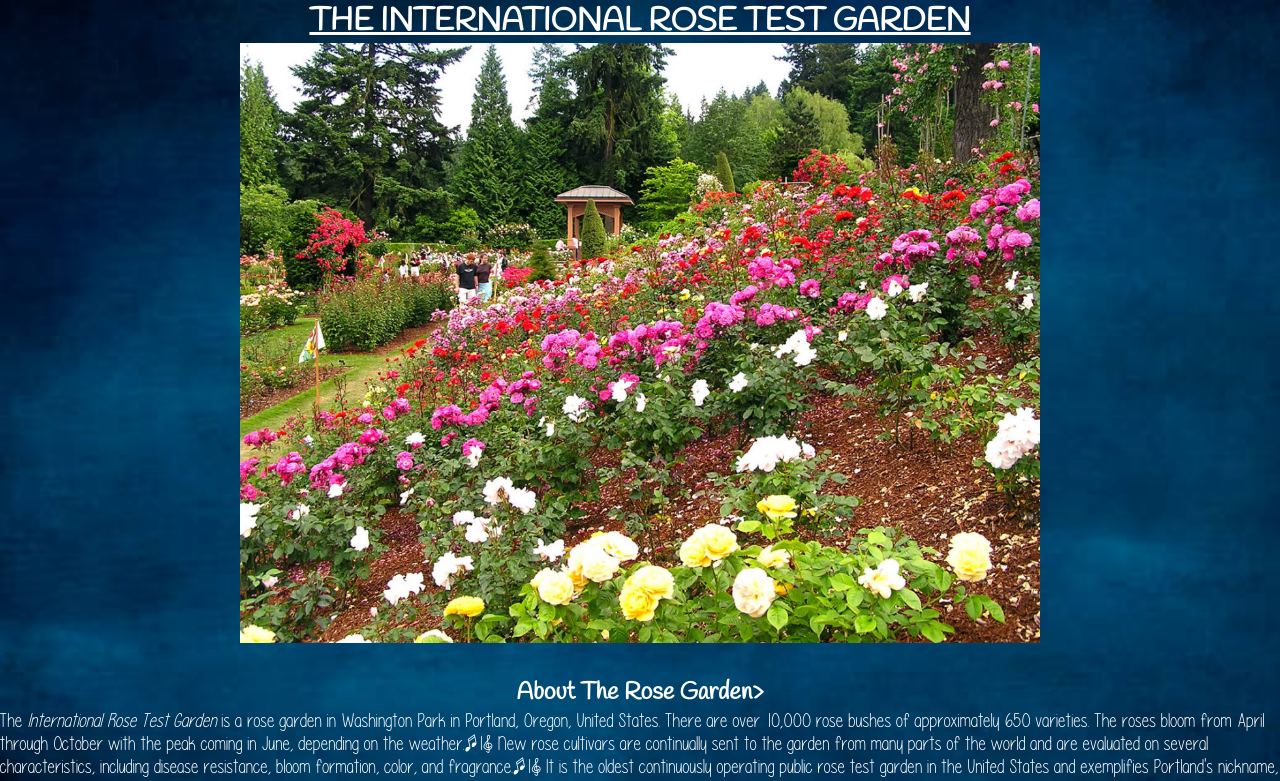
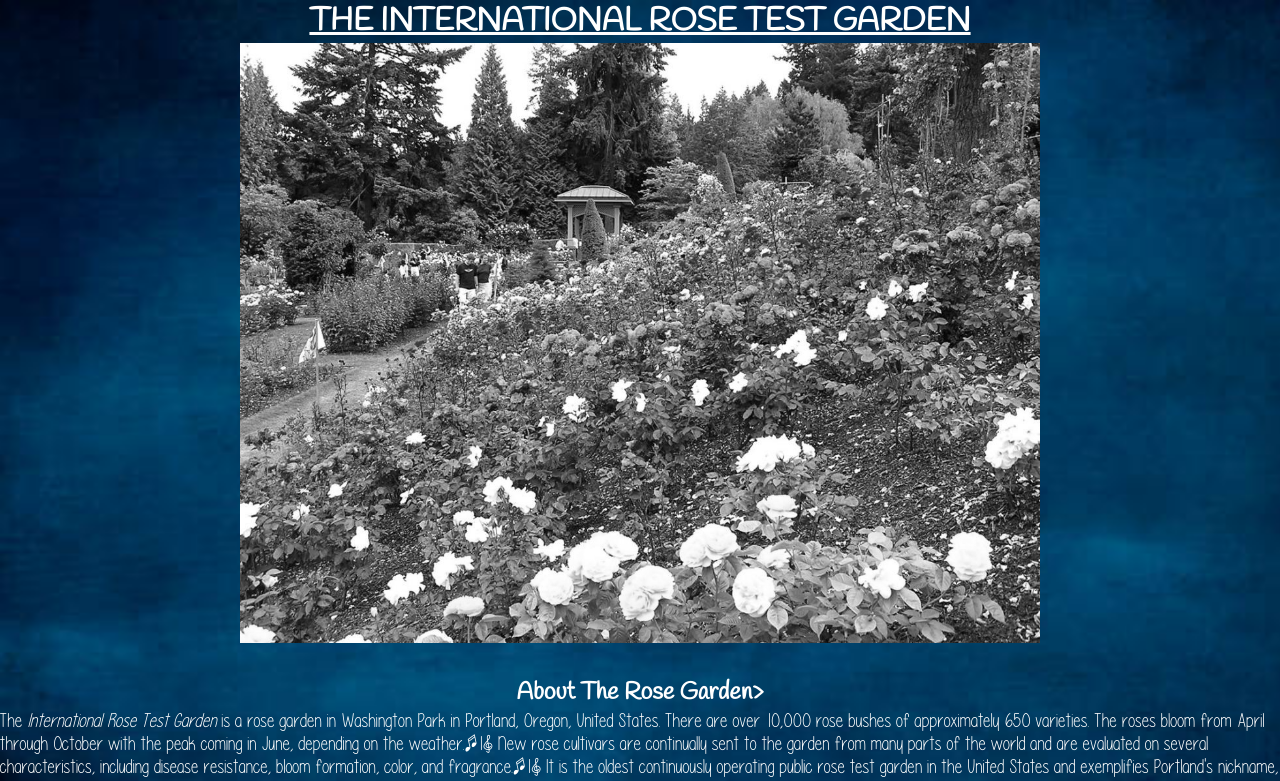
Before and after one commit to lbrizel/assignment4-brizel-lauren, a plain HTML site: page index.html in a window 1280 px wide. In both pictures the pointer is over the element 640 px from the left and 345 px from the top of the page. Shown: the top 781 px of the page. Drawn offline with Linux system fonts and the light colour scheme.

Commit message:
added hover effect to .garden-name

```diff
--- a/css/styles.css
+++ b/css/styles.css
@@ -59,6 +59,10 @@
   margin-bottom:30px;
 }
 
+.hero-image:hover {
+filter: grayscale(1);
+}
+
 .garden-name {
   font-style: italic;
 }
```
